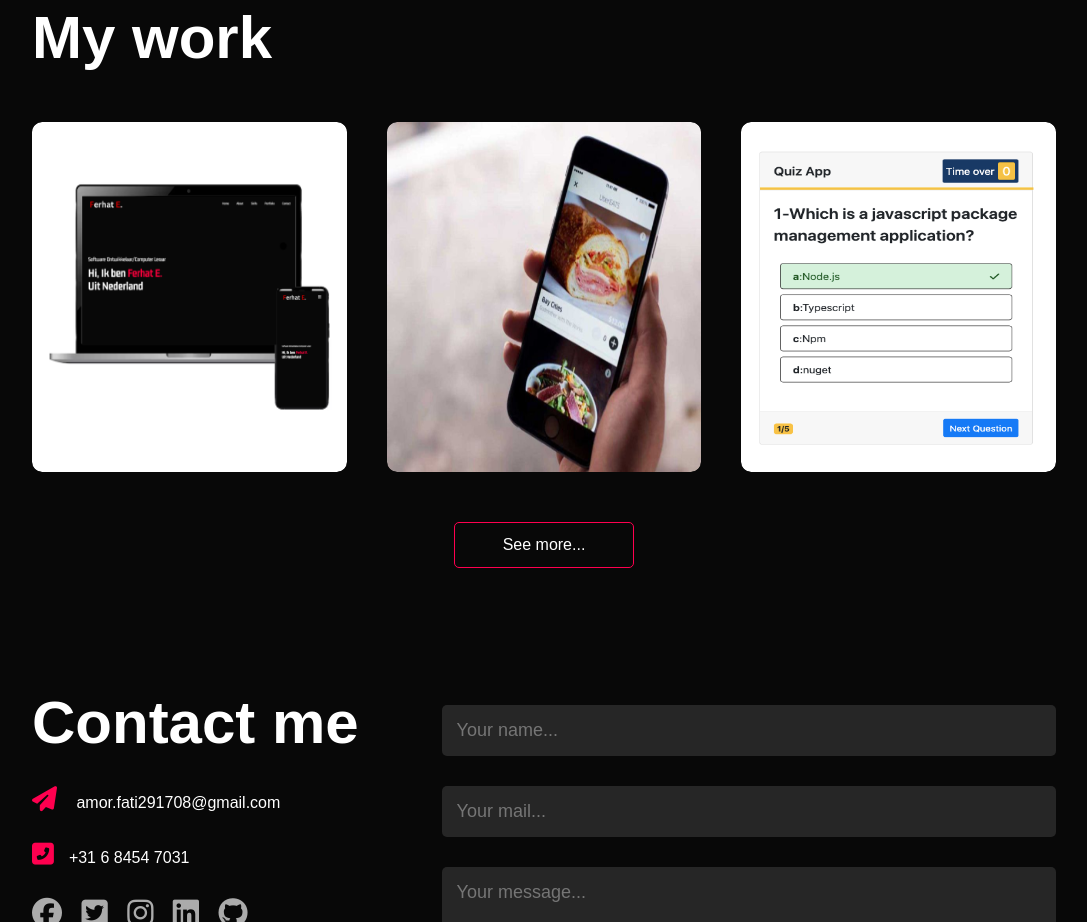
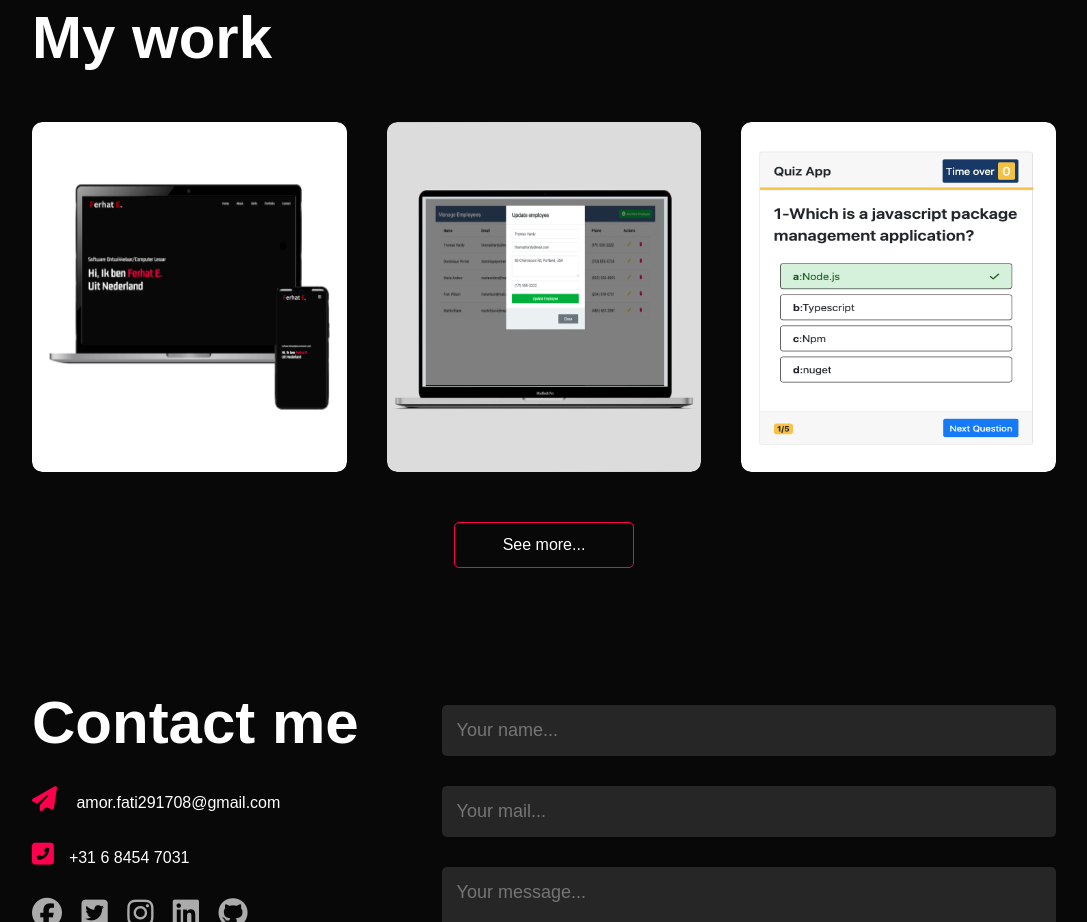
Before and after one commit to FerhatErbay/portfoliowebsite, a plain HTML site: page index.html in a window 1280 px wide. Shown: the part 2160-3082 px from the top of the page, without its empty margins (96-1183 px from the left). Drawn offline with Linux system fonts and the light colour scheme; a web font is replaced by a local one.

Commit message:
added new image

```diff
--- a/index.html
+++ b/index.html
@@ -184,13 +184,14 @@
             </div>
           </div>
           <div class="work">
-            <img src="images/mijn-werk-4.png" />
+            <img src="images/react-crud-app1.png" />
             <div class="layer">
-              <h3>Product Website</h3>
+              <h3>Manage Employee</h3>
               <p>
-                Lorem ipsum dolor sit amet consectetur adipisicing elit. Vitae
-                facere perferendis provident libero quisquam fuga in soluta
-                aliquid modi labore.
+                React crud training project.
+                <a href="https://github.com/AMORFATIFERHATERBAY/react-crud-app">
+                  GITHUB link</a
+                >
               </p>
               <a href="#"><i class="fas fa-external-link-alt"></i></a>
             </div>
```
Also changed, not shown: images/react-crud-app.png (added), images/react-crud-app1.png (added).
